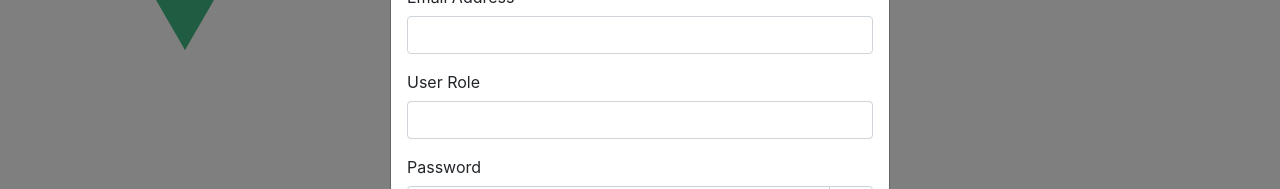
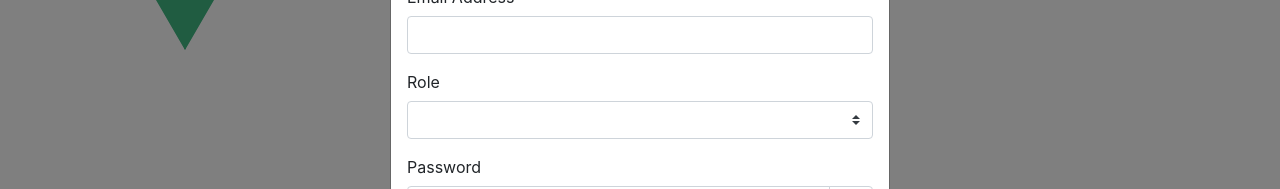
Before and after one commit to ozanulutas/energy-watch-frontend, a Vue app: page / in a window 1280 px wide. Both pictures are taken after a click on the button "Register". Shown: the part 208-397 px from the top of the page. Built offline with nearby package versions, Linux system fonts and the light colour scheme; no server answers.

Commit message:
feat: establish backend comminication on registration

```diff
--- a/src/components/modals/RegisterModal.vue
+++ b/src/components/modals/RegisterModal.vue
@@ -3,6 +3,7 @@
     ref="register-modal"
     id="register-modal"
     :title="$t('register.modal.title')"
+    lazy
     hide-footer
   >
     <b-form @submit.prevent="handleSubmit">
@@ -27,7 +28,12 @@
         :label="$t('register.form.roleLabel')"
         class="mb-3"
       >
-        <b-form-input v-model="user.role"></b-form-input>
+        <b-form-select
+          v-model="user.role"
+          :options="userRoles"
+          value-field="name"
+          text-field="name"
+        ></b-form-select>
       </b-form-group>
 
       <!-- Password -->
@@ -35,7 +41,7 @@
         :label="$t('register.form.passwordLabel')"
         class="mb-3"
       >
-        <BasePasswordInput v-model="user.password"/>
+        <BasePasswordInput v-model="user.password" />
       </b-form-group>
 
       <!-- Confirm Password -->
@@ -43,7 +49,7 @@
         :label="$t('register.form.confirmPasswordLabel')"
         class="mb-3"
       >
-        <BasePasswordInput v-model="user.confirmPassword"/>
+        <BasePasswordInput v-model="confirmPassword" />
       </b-form-group>
 
       <!-- Submit -->
@@ -70,46 +76,44 @@
 
 <script>
 import { mapActions, mapState } from "vuex";
-import BasePasswordInput from "@/components/BasePasswordInput"
+import BasePasswordInput from "@/components/BasePasswordInput";
 
 export default {
   name: "RegisterModal",
   components: {
-    BasePasswordInput
+    BasePasswordInput,
   },
   data() {
     return {
       showPassword: false,
+      confirmPassword: "",
       user: {
         name: "",
         role: "",
         email: "",
         password: "",
-        confirmPassword: "",
       },
     };
   },
   computed: {
-    ...mapState(["userRoles"])
+    ...mapState(["userRoles"]),
   },
   mounted() {
-    this.fetchUserRoles()
+    this.fetchUserRoles();
   },
   methods: {
     ...mapActions(["register", "fetchUserRoles"]),
 
     // Login and hide modal
     handleSubmit() {
-      this.register({
-        user: this.user,
-        rememberUser: this.rememberUser,
-      })
+      this.register(this.user)
         .then((resp) => {
           if (resp.status === 201) {
-            this.$refs["register-modal"].hide();
+            this.$refs["register-modal"].hide()
+            this.user = {}
           }
         })
-        .catch((err) => console.log(err));
+        .catch((err) => console.log(err))
     },
   },
 };
--- a/src/locales/en.json
+++ b/src/locales/en.json
@@ -42,7 +42,7 @@
     "form": {
       "nameLabel": "Name",
       "emailLabel": "Email Address",
-      "roleLabel": "User Role",
+      "roleLabel": "Role",
       "passwordLabel": "Password",
       "confirmPasswordLabel": "Confirm Password"
     }
--- a/src/store/index.js
+++ b/src/store/index.js
@@ -21,7 +21,7 @@ export default new Vuex.Store({
       state.user = payload
     },
     SET_USER_ROLES(state, payload) {
-      state.facilities = payload
+      state.userRoles = payload
     },
     SET_FACILITIES(state, payload) {
       state.facilities = payload
@@ -60,8 +60,8 @@ export default new Vuex.Store({
         })
     },
     // Registers a user
-    register(payload) {
-      return axios.post("/user/register", payload.user)
+    register(_, payload) {
+      return axios.post("/user/register", payload)
         .then(resp => {
 
           // Show welcome tast
```
